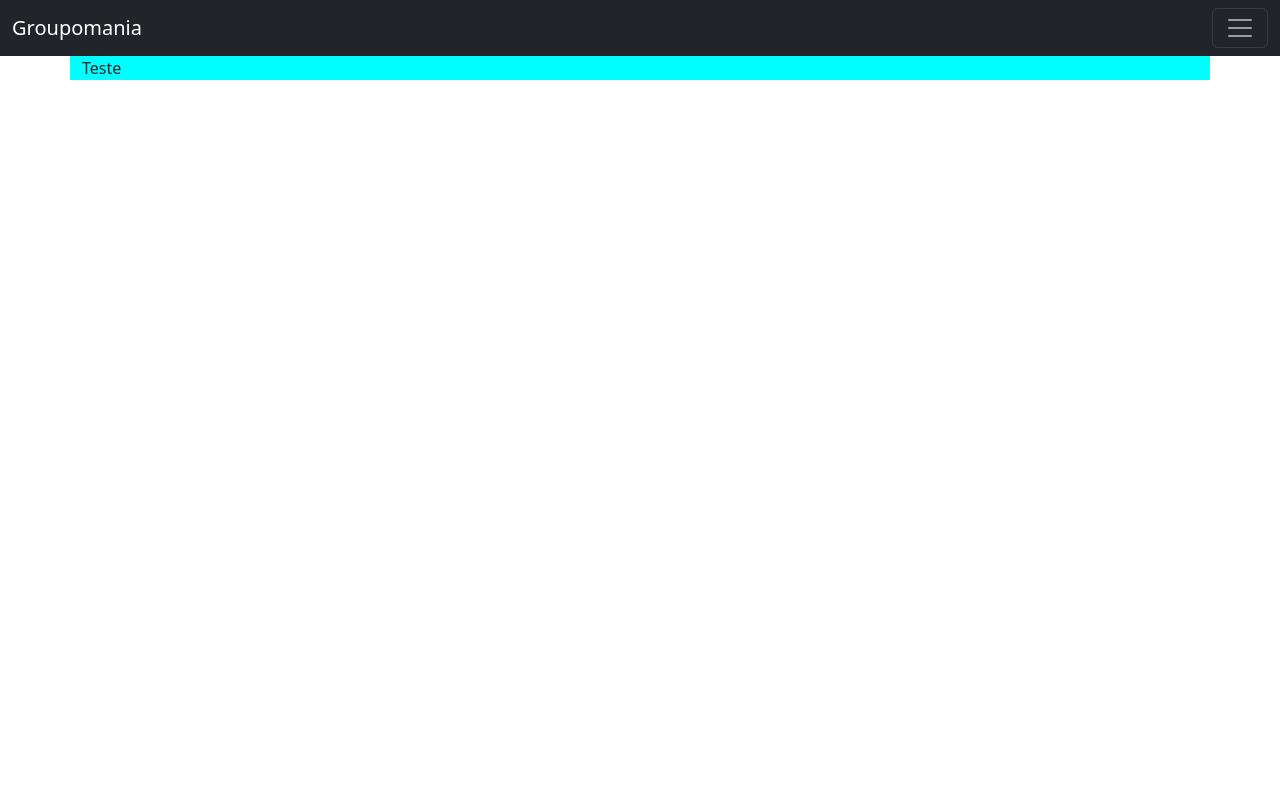
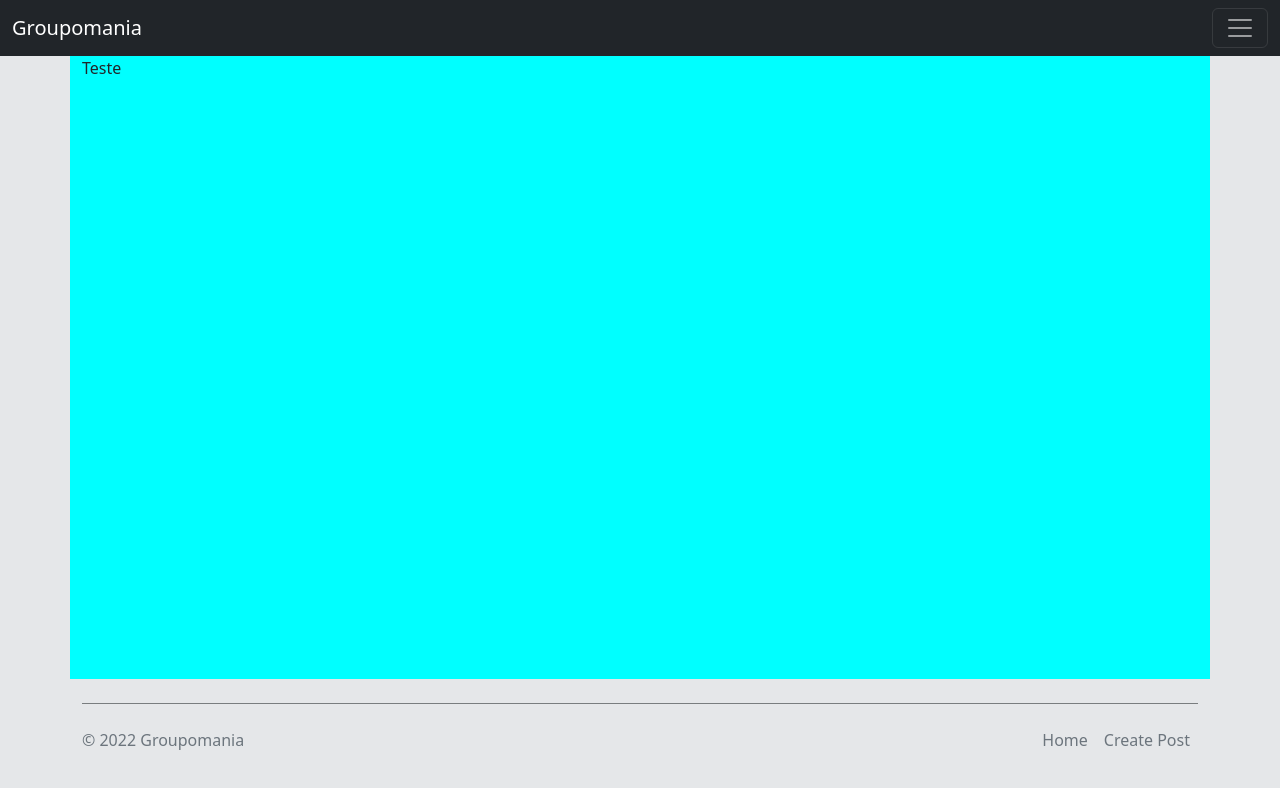
Before and after one commit to lucascardelima/Project-7, a Vue app in the folder groupomania/groupomania-frontend/: page / in a window 1280 px wide. Shown: the top 788 px of the page. Built offline with nearby package versions, Linux system fonts and the light colour scheme.

Commit message:
added footbar to app view

```diff
--- a/groupomania/groupomania-frontend/src/App.vue
+++ b/groupomania/groupomania-frontend/src/App.vue
@@ -1,19 +1,30 @@
+<style>
+body {
+  display: flex;
+  flex-direction: column;
+  justify-content: space-between;
+  background-color: #E5E7E9;
+  height: 100vh;
+}
+
+</style>
+
 <script>
-  import NavBar from './components/NavBar.vue'
+  import NavBar from './components/NavBar.vue';
+  import FooterBar from './components/FooterBar.vue';
 
   export default {
     components: {
-      NavBar
+      NavBar,
+      FooterBar
     }
   }
-
 </script>
 
-<style>
-
-</style>
-
 <template>
-  <NavBar/>
-  <router-view></router-view>
+  <body>
+    <NavBar/>
+    <router-view></router-view>
+    <FooterBar/>
+  </body>
 </template>
```
